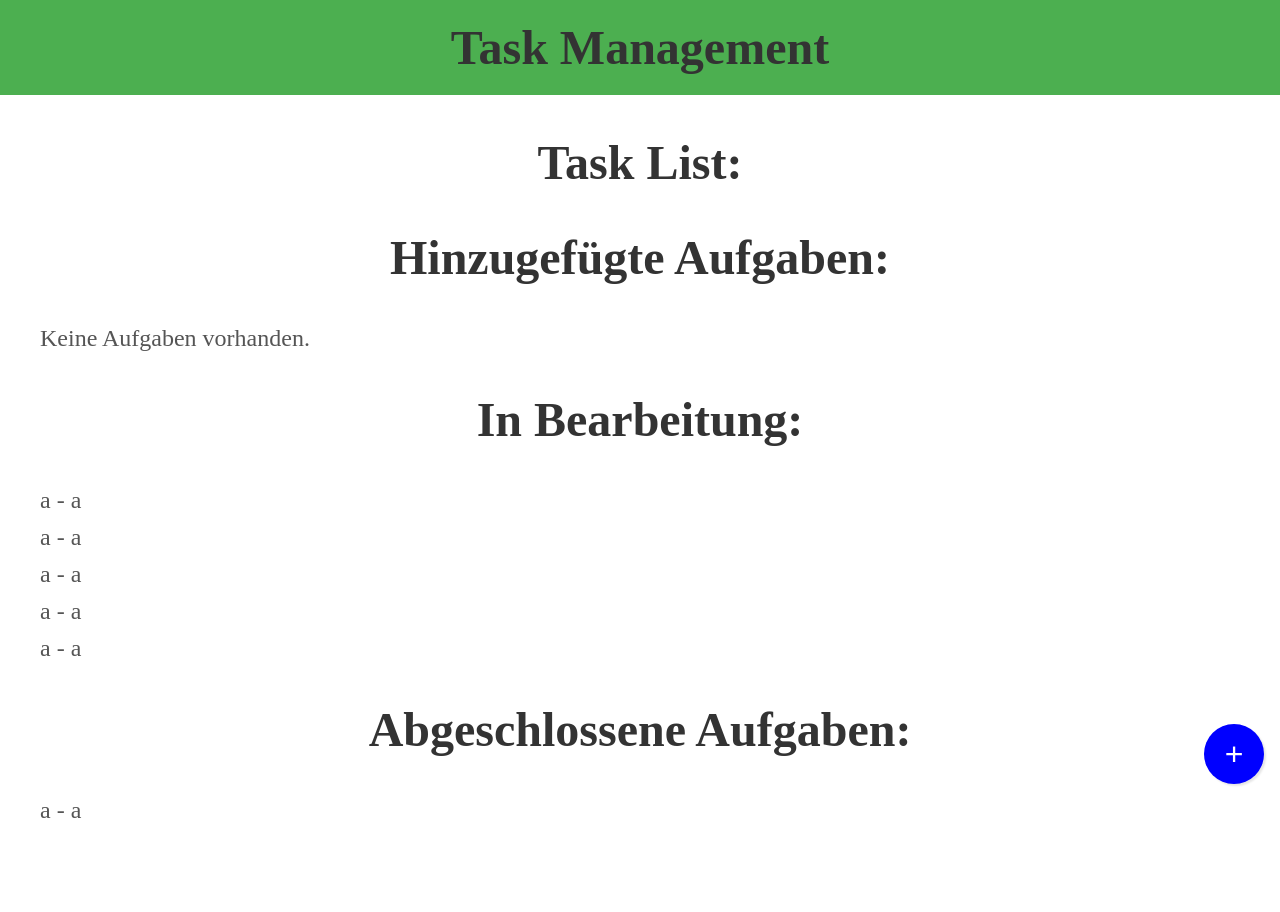
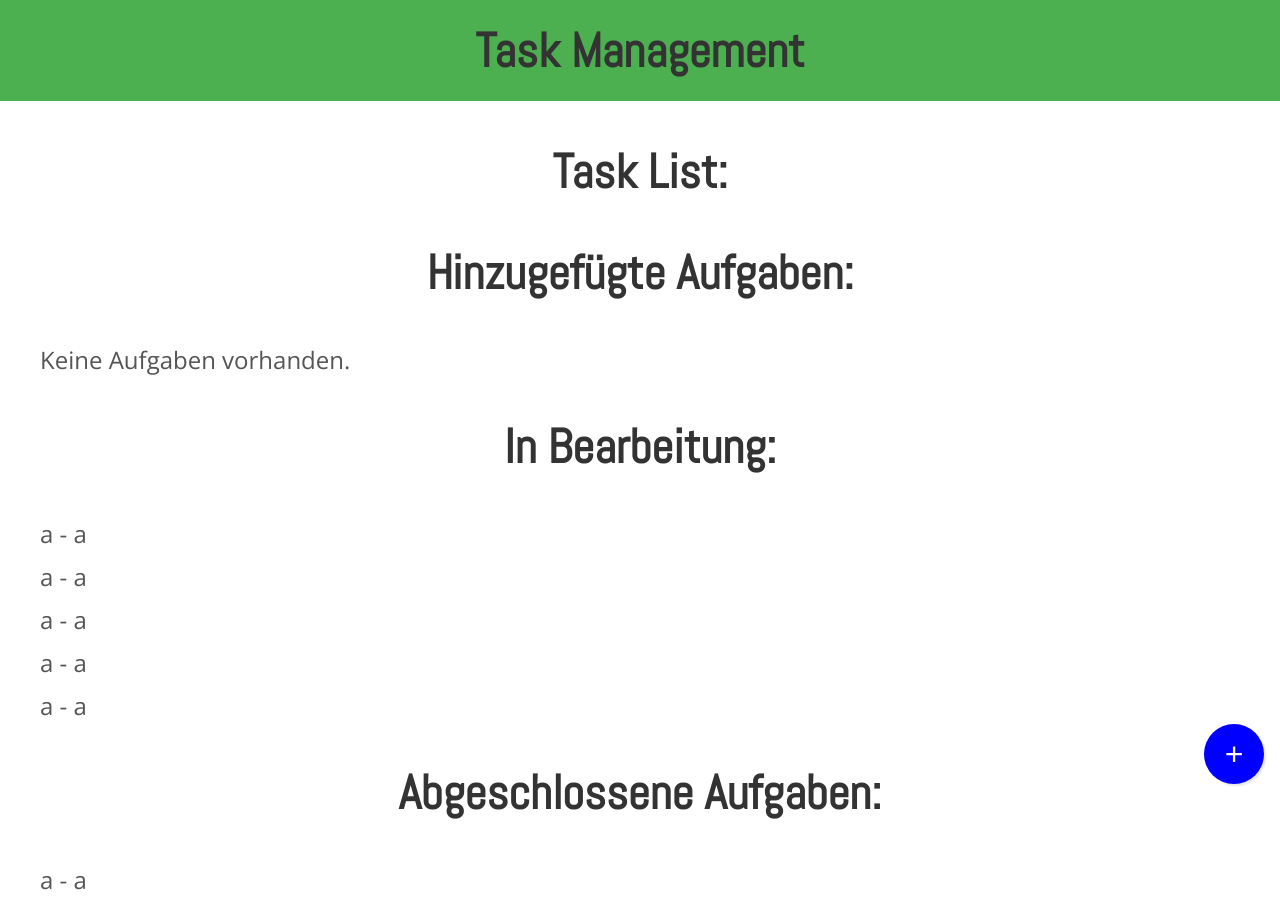
Before and after one commit to Lukas-JavaScript/task-mangement, a Django app: page /management/ in a window 1280 px wide. Before the commit the page ends 818 px from the top, so only its background shows below. Run offline with Django 5.2, Linux system fonts and the light colour scheme; data comes from the database, SQL or seed files in the repository; data that the repository does not hold is empty.

Commit message:
use font

```diff
--- a/TaskMangement/static/style.css
+++ b/TaskMangement/static/style.css
@@ -3,6 +3,7 @@
 body {
   margin: 0;
   padding: 0;
+  font-family: 'Open Sans', sans-serif;
 }
 header {
   background-color: #4caf50;
@@ -20,6 +21,7 @@ h1 {
   margin: 40px;
   font-size: 3rem;
   color: #333;
+  font-family: 'Abel', sans-serif;
 }
 li {
   font-size: 1.5rem;
```
